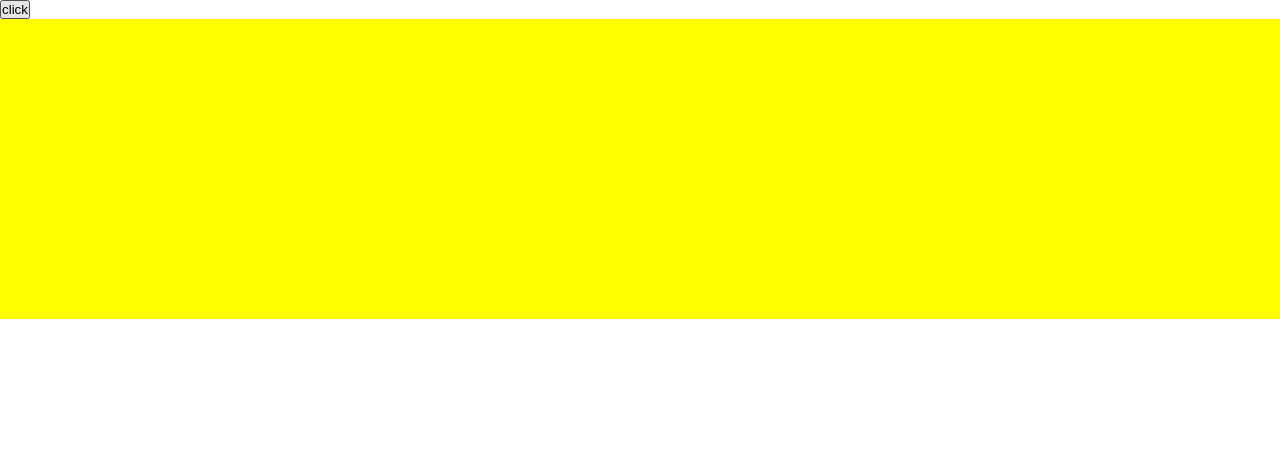
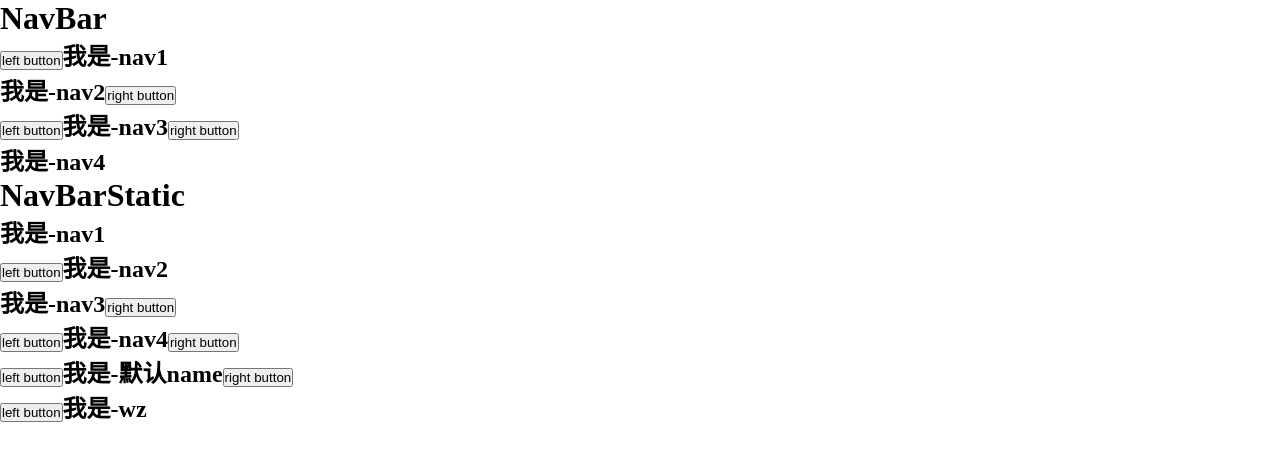
Before and after one commit to BudWang823/my-first-react, a React (Create React App) app: page / in a window 1280 px wide. Shown: the top 460 px of the page. Built offline with nearby package versions, Linux system fonts and the light colour scheme.

Commit message:
props class

```diff
--- /dev/null
+++ b/src/01-base/12-props.js
@@ -0,0 +1,32 @@
+import React, {Component} from 'react';
+import NavBar from "./component/NavBar";
+import NavBarStatic from "./component/NavBarStatic";
+
+
+class App extends Component {
+	render() {
+		const obj = {
+			name: 'wz',
+			isShowRight: false,
+			isShowLeft:true
+		}
+		return (
+			<div>
+				<h1>NavBar</h1>
+				<NavBar name={'nav1'} isShowLeft={true} isShowRight={false}></NavBar>
+				<NavBar name={'nav2'} isShowLeft={false} isShowRight={true}></NavBar>
+				<NavBar name={'nav3'} isShowLeft={true} isShowRight={true}></NavBar>
+				<NavBar name={'nav4'} isShowLeft={false} isShowRight={false}></NavBar>
+				<h1>NavBarStatic</h1>
+				<NavBarStatic name={'nav1'} isShowLeft={false} isShowRight={false}></NavBarStatic>
+				<NavBarStatic name={'nav2'} isShowLeft={true} isShowRight={false}></NavBarStatic>
+				<NavBarStatic name={'nav3'} isShowLeft={false} isShowRight={true}></NavBarStatic>
+				<NavBarStatic name={'nav4'} isShowLeft={true} isShowRight={true}></NavBarStatic>
+				<NavBarStatic></NavBarStatic>
+				<NavBarStatic {...obj}></NavBarStatic>
+			</div>
+		);
+	}
+}
+
+export default App;
--- /dev/null
+++ b/src/01-base/component/NavBar.js
@@ -0,0 +1,25 @@
+import React, {Component} from 'react';
+import PropTypes from 'prop-types';
+
+class NavBar extends Component {
+	render() {
+		const {name,isShowLeft,isShowRight}  = this.props
+		return (
+			<div>
+				<h2>
+					{isShowLeft && <button>left button</button>}
+					我是-{this.props.name}
+					{isShowRight && <button>right button</button>}
+				</h2>
+			</div>
+		);
+	}
+}
+
+NavBar.propTypes = {
+	name: PropTypes.string,
+	isShowLeft: PropTypes.bool,
+	isShowRight: PropTypes.bool
+};
+
+export default NavBar;
--- /dev/null
+++ b/src/01-base/component/NavBarStatic.js
@@ -0,0 +1,31 @@
+import React, {Component} from 'react';
+import PropTypes from 'prop-types';
+
+class NavBarStatic extends Component {
+	static propTypes = {
+		name: PropTypes.string,
+		isShowLeft: PropTypes.bool,
+		isShowRight: PropTypes.bool.isRequired
+	};
+	static defaultProps = {
+		name: '默认name',
+		isShowLeft: true,
+		isShowRight: true
+	};
+	render() {
+		const {name,isShowLeft,isShowRight}  = this.props
+		return (
+			<div>
+				<h2>
+					{isShowLeft && <button>left button</button>}
+					我是-{this.props.name}
+					{isShowRight && <button>right button</button>}
+				</h2>
+			</div>
+		);
+	}
+}
+
+
+
+export default NavBarStatic;
--- a/src/index.js
+++ b/src/index.js
@@ -12,12 +12,13 @@ import './style/style.css'
 // import App from './01-base/08-dangerouslySetInnerHTML'
 // import App from './01-base/09-数据选项卡'
 // import App from './01-base/10-setstate'
-import App from './01-base/11-betterScroll'
+// import App from './01-base/11-betterScroll'
+import App from './01-base/12-props'
 
 const root = ReactDOM.createRoot(document.getElementById('root'));
 root.render(
 	// <React.StrictMode>
-		<App/>
+	<App/>
 	// </React.StrictMode>
 );
 
```
